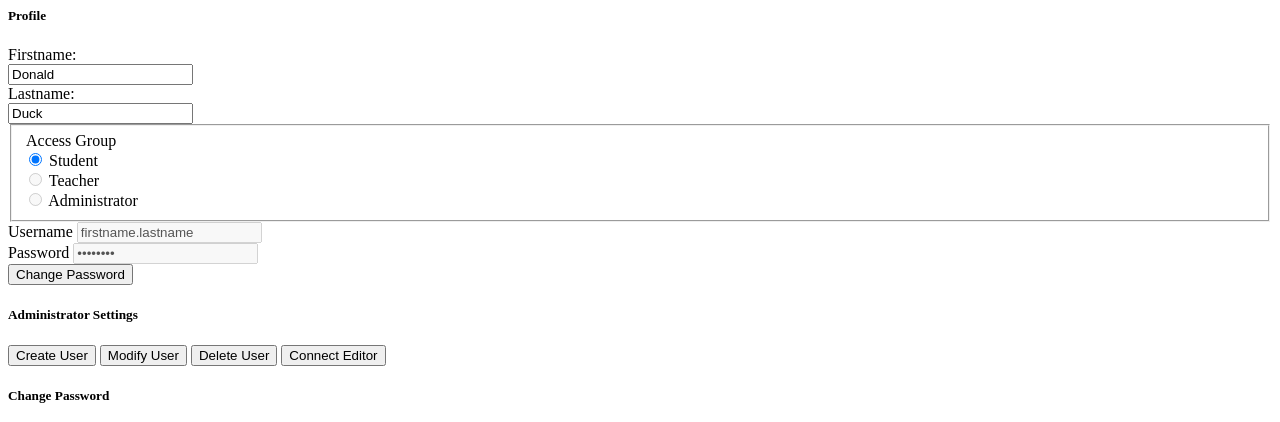
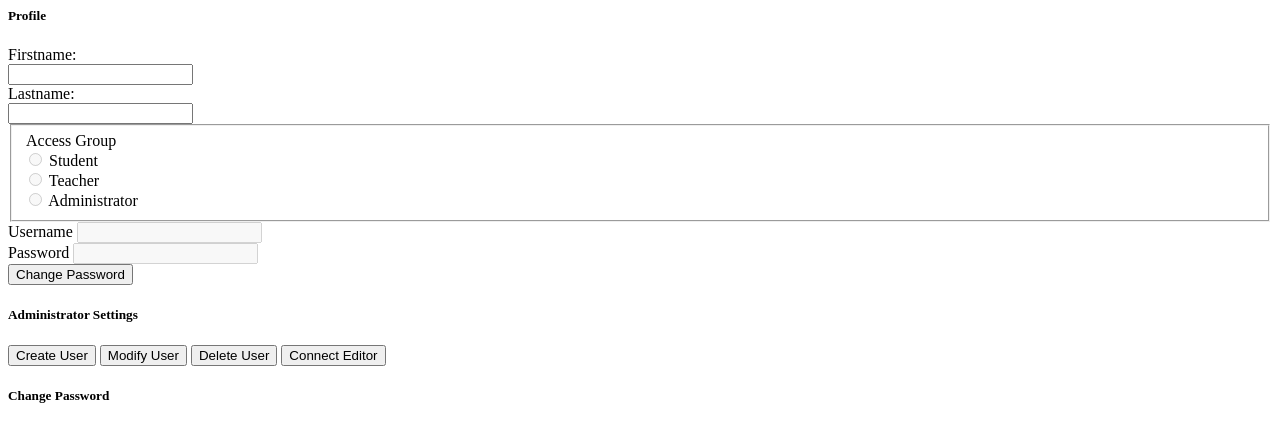
Before and after one commit to NamikoYa/GreatGrade, a PHP site: page /settings.php in a window 1280 px wide. Shown: the top 422 px of the page. Run offline with PHP 8.4, Linux system fonts and the light colour scheme.

Commit message:
made profile panel dynamic, added comments

```diff
--- a/src/view/settings.php
+++ b/src/view/settings.php
@@ -1,3 +1,10 @@
+<?php
+// TODO: Get from session file and/or database, unhash password
+$firstname = $lastname = $username = $password = '';
+$group = 0;
+// TODO: Make modals work
+?>
+
 <div class="wrapper settings">
 
   <!-- Page Content -->
@@ -11,13 +18,13 @@
           <!-- User Info -->
           <label for="firstname" class="col-sm-2 col-form-label">Firstname:</label>
           <div class="col-sm-10">
-            <input type="text" readonly class="form-control-plaintext" id="firstname" value="Donald">
+            <input type="text" readonly class="form-control-plaintext" id="firstname" value="<?=$firstname?>">
           </div>
         </div>
         <div class="form-group row">
           <label for="lastname" class="col-sm-2 col-form-label">Lastname:</label>
           <div class="col-sm-10">
-            <input type="text" readonly class="form-control-plaintext" id="lastname" value="Duck">
+            <input type="text" readonly class="form-control-plaintext" id="lastname" value="<?=$lastname?>">
           </div>
         </div>
         <!-- Access Group Info -->
@@ -26,19 +33,19 @@
             <legend class="col-form-label col-sm-2 pt-0">Access Group</legend>
             <div class="col-sm-10">
               <div class="form-check">
-                <input class="form-check-input" type="radio" name="gridRadios" id="gridRadios1" value="option1" checked>
+                <input class="form-check-input" type="radio" name="gridRadios" id="gridRadios1" value="option1" <?php if($group == 1) {echo 'checked';} else {echo 'disabled';}?>>
                 <label class="form-check-label" for="gridRadios1">
                   Student
                 </label>
               </div>
               <div class="form-check disabled">
-                <input class="form-check-input" type="radio" name="gridRadios" id="gridRadios2" value="option2" disabled>
+                <input class="form-check-input" type="radio" name="gridRadios" id="gridRadios2" value="option2" <?php if($group == 2) {echo 'checked';} else {echo 'disabled';}?>>
                 <label class="form-check-label" for="gridRadios2">
                   Teacher
                 </label>
               </div>
               <div class="form-check disabled">
-                <input class="form-check-input" type="radio" name="gridRadios" id="gridRadios3" value="option3" disabled>
+                <input class="form-check-input" type="radio" name="gridRadios" id="gridRadios3" value="option3" <?php if($group == 3) {echo 'checked';} else {echo 'disabled';}?>>
                 <label class="form-check-label" for="gridRadios3">
                   Administrator
                 </label>
@@ -49,11 +56,11 @@
         <!-- Account Info -->
         <div class="form-group">
           <label for="profileusername">Username</label>
-          <input disabled type="text" class="form-control" id="profileusername" value="firstname.lastname">
+          <input disabled type="text" class="form-control" id="profileusername" value="<?=$username?>">
         </div>
         <div class="form-group">
           <label for="profilepassword">Password</label>
-          <input disabled type="password" class="form-control" id="profilepassword" value="password">
+          <input disabled type="password" class="form-control" id="profilepassword" value="<?=$password?>">
         </div>
         <div class="right_sided">
           <button type="button" class="btn btn-outline-light" data-toggle="modal" data-target="#changepassword">
```
